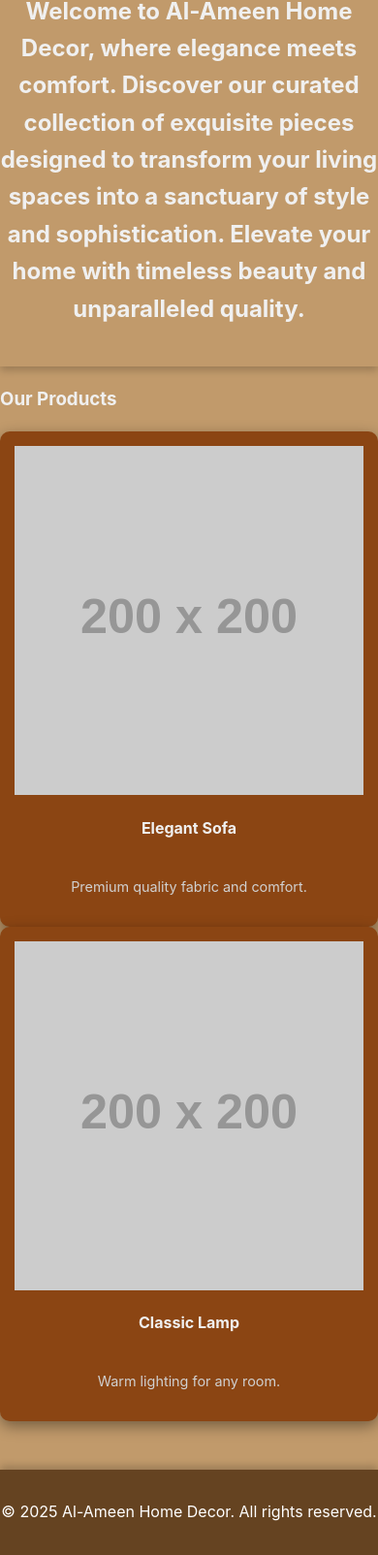
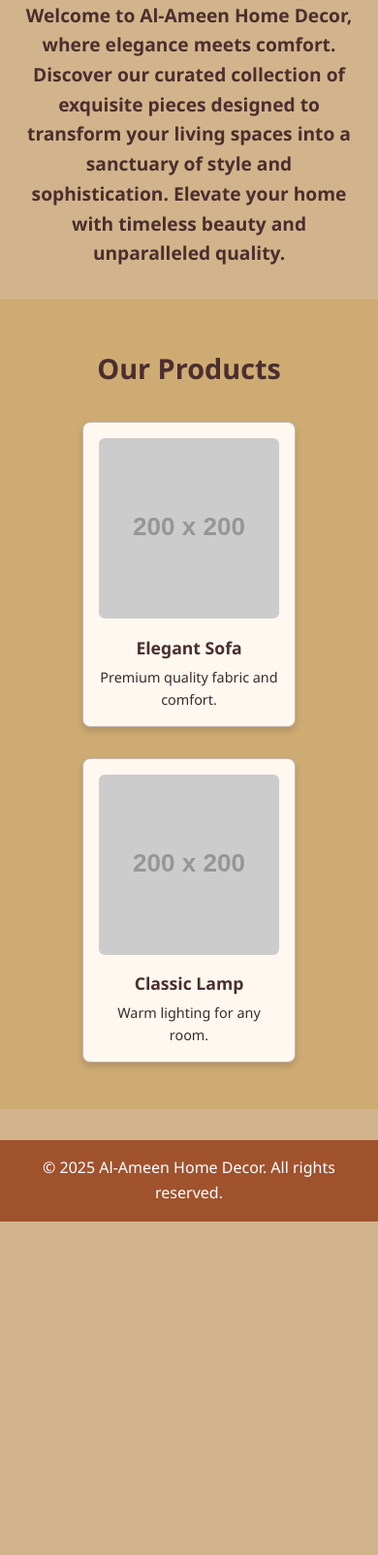
Before and after one commit to al-ameenenterprises/Al-Ameen-Home-Decor-, a plain HTML site: page Index.html in a window 390 px wide. Shown: the part 73-1677 px from the top of the page at 97% size. After the commit the page ends 1333 px from the top, so only its background shows below. Drawn offline with Linux system fonts and the light colour scheme; placeholder pictures from the web are drawn by us.

Commit message:
Update Style.css

```diff
--- a/Style.css
+++ b/Style.css
@@ -1,199 +1,89 @@
-/* Basic Reset and Global Styles */
-body {
-    font-family: 'Inter', sans-serif; /* Using Inter for a modern, premium feel */
-    background-color: #C19A6B; /* Camel Brown */
-    margin: 0;
-    padding: 0;
-    color: #f0f0f0; /* Light text for readability on dark backgrounds */
-    line-height: 1.6;
-    overflow-x: hidden; /* Prevent horizontal scroll */
+/* General Reset */
+* {
+  margin: 0;
+  padding: 0;
+  box-sizing: border-box;
 }
 
-/* Header Styling */
-header {
-    background-color: #C19A6B; /* Match header background with body for continuity */
-    padding: 20px 0;
-    text-align: center;
-    box-shadow: 0 4px 8px rgba(0, 0, 0, 0.2); /* Subtle shadow for premium feel */
+body {
+  background-color: #D2B48C; /* Sand Brown */
+  font-family: 'Segoe UI', Tahoma, Geneva, Verdana, sans-serif;
+  color: #4B2E2E; /* Dark Brown Font */
+  line-height: 1.6;
 }
 
-.logo-container {
-    display: inline-block;
-    padding: 10px;
-    background-color: #654321; /* Dark brown background for the logo itself */
-    border-radius: 10px; /* Rounded corners for the logo container */
-    box-shadow: 0 0 15px rgba(0, 0, 0, 0.5); /* Stronger shadow for logo emphasis */
+/* Header */
+header {
+  text-align: center;
+  padding: 2rem 1rem;
 }
 
 .logo {
-    max-width: 250px; /* Adjust logo size */
-    height: auto;
-    display: block; /* Remove extra space below image */
+  max-width: 200px;
+  height: auto;
+  margin-bottom: 1rem;
 }
 
-/* Main Content Container */
-.container {
-    max-width: 1200px;
-    margin: 30px auto; /* More margin for breathing room */
-    padding: 20px;
+.welcome-text {
+  font-size: 1.2rem;
+  max-width: 800px;
+  margin: 0 auto;
 }
 
-/* Product Section Styling */
-.product-section {
-    background-color: #654321; /* Dark Brown for layout sections */
-    padding: 40px 20px; /* More padding for a premium look */
-    margin-bottom: 30px;
-    border-radius: 12px; /* More rounded corners */
-    box-shadow: 0 8px 16px rgba(0, 0, 0, 0.3); /* Deeper shadow */
-    text-align: center; /* Center section content */
+/* Product Section */
+.product-gallery {
+  padding: 3rem 1rem;
+  background-color: #B8860B33; /* Slight dark brown tint for layout */
+  text-align: center;
 }
 
-.product-section h2 {
-    font-size: 2.5em; /* Larger heading */
-    color: #FFD700; /* Golden color for headings */
-    margin-bottom: 40px; /* More space below heading */
-    text-shadow: 2px 2px 4px rgba(0, 0, 0, 0.3); /* Text shadow for depth */
+.section-title {
+  font-size: 1.8rem;
+  margin-bottom: 2rem;
 }
 
-/* Product Grid Styling */
-.product-grid {
-    display: grid;
-    grid-template-columns: repeat(auto-fit, minmax(280px, 1fr)); /* Slightly wider cards */
-    gap: 25px; /* More space between cards */
-    padding: 20px 0;
+.products {
+  display: flex;
+  flex-wrap: wrap;
+  justify-content: center;
+  gap: 2rem;
 }
 
-/* Product Card Styling */
 .product-card {
-    background-color: #8B4513; /* Slightly lighter dark brown for product cards */
-    border-radius: 10px; /* Consistent rounded corners */
-    padding: 20px; /* More padding inside cards */
-    text-align: center;
-    box-shadow: 0 5px 15px rgba(0, 0, 0, 0.4); /* Shadow for card lift effect */
-    transition: transform 0.3s ease, box-shadow 0.3s ease; /* Smooth hover effect */
-    display: flex; /* Use flexbox for internal layout */
-    flex-direction: column;
-    justify-content: space-between; /* Space content evenly */
-    height: 100%; /* Ensure cards are same height in a row */
+  background-color: #FFF8F0;
+  border: 1px solid #4B2E2E55;
+  padding: 1rem;
+  border-radius: 8px;
+  width: 220px;
+  box-shadow: 0 4px 6px rgba(75, 46, 46, 0.2);
+  transition: transform 0.3s ease;
 }
 
 .product-card:hover {
-    transform: translateY(-5px); /* Lift effect on hover */
-    box-shadow: 0 8px 20px rgba(0, 0, 0, 0.6); /* More prominent shadow on hover */
+  transform: scale(1.05);
 }
 
-.product-image {
-    max-width: 100%;
-    height: 200px; /* Fixed height for consistent image size */
-    object-fit: cover; /* Crop images to fit while maintaining aspect ratio */
-    border-radius: 6px;
-    margin-bottom: 15px;
-    box-shadow: 0 2px 5px rgba(0, 0, 0, 0.2);
+.product-card img {
+  max-width: 100%;
+  border-radius: 6px;
 }
 
-.product-card h3 {
-    color: #FFD700; /* Golden color for product titles */
-    font-size: 1.4em;
-    margin-top: 0;
-    margin-bottom: 10px;
+.product-card h4 {
+  margin: 0.5rem 0 0.3rem;
+  font-size: 1.1rem;
+  color: #4B2E2E;
 }
 
 .product-card p {
-    color: #d0d0d0;
-    font-size: 0.95em;
-    margin-bottom: 15px;
-    flex-grow: 1; /* Allows description to take up available space */
+  font-size: 0.9rem;
+  color: #3b2a2a;
 }
 
-.product-card .price {
-    font-size: 1.2em;
-    font-weight: bold;
-    color: #FFFFFF; /* White for price emphasis */
-    margin-bottom: 10px;
+/* Footer */
+footer {
+  text-align: center;
+  padding: 1rem;
+  background-color: #A0522D;
+  color: #fff;
+  margin-top: 2rem;
 }
-
-.product-card button {
-    background-color: #D4AF37; /* Golden button */
-    color: #654321; /* Dark brown text on golden button */
-    border: none;
-    padding: 10px 20px;
-    border-radius: 5px;
-    cursor: pointer;
-    font-size: 1em;
-    font-weight: bold;
-    transition: background-color 0.3s ease, transform 0.2s ease;
-    text-transform: uppercase;
-    letter-spacing: 0.5px;
-}
-
-.product-card button:hover {
-    background-color: #C0A020; /* Slightly darker gold on hover */
-    transform: scale(1.02);
-}
-
-/* Footer Styling */
-footer {
-    background-color: #654321; /* Dark Brown */
-    color: #fff;
-    text-align: center;
-    padding: 15px 0;
-    margin-top: 50px; /* Add some space above the footer */
-    box-shadow: 0 -4px 8px rgba(0, 0, 0, 0.2); /* Subtle shadow */
-}
-
-/* Responsive Design */
-@media (max-width: 768px) {
-    .logo {
-        max-width: 180px; /* Adjust logo size for smaller screens */
-    }
-
-    .product-section h2 {
-        font-size: 2em;
-    }
-
-    .product-grid {
-        grid-template-columns: repeat(auto-fit, minmax(220px, 1fr)); /* Adjust card width for smaller screens */
-        gap: 15px;
-    }
-
-    .product-image {
-        height: 180px;
-    }
-}
-
-@media (max-width: 480px) {
-    .logo {
-        max-width: 150px; /* Further adjust logo size for very small screens */
-    }
-
-    .product-section h2 {
-        font-size: 1.8em;
-        margin-bottom: 30px;
-    }
-
-    .product-grid {
-        grid-template-columns: 1fr; /* Single column layout on very small screens */
-        gap: 20px;
-    }
-
-    .product-card {
-        padding: 15px;
-    }
-
-    .product-image {
-        height: 150px;
-    }
-
-    .product-card h3 {
-        font-size: 1.2em;
-    }
-
-    .product-card p {
-        font-size: 0.9em;
-    }
-
-    .product-card button {
-        padding: 8px 15px;
-        font-size: 0.9em;
-    }
-}
```
